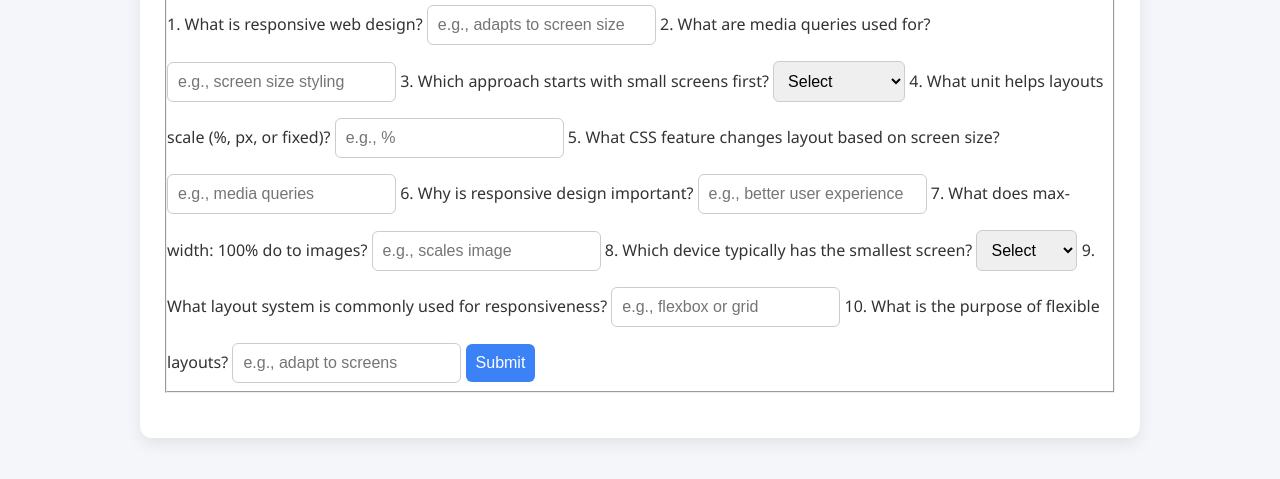
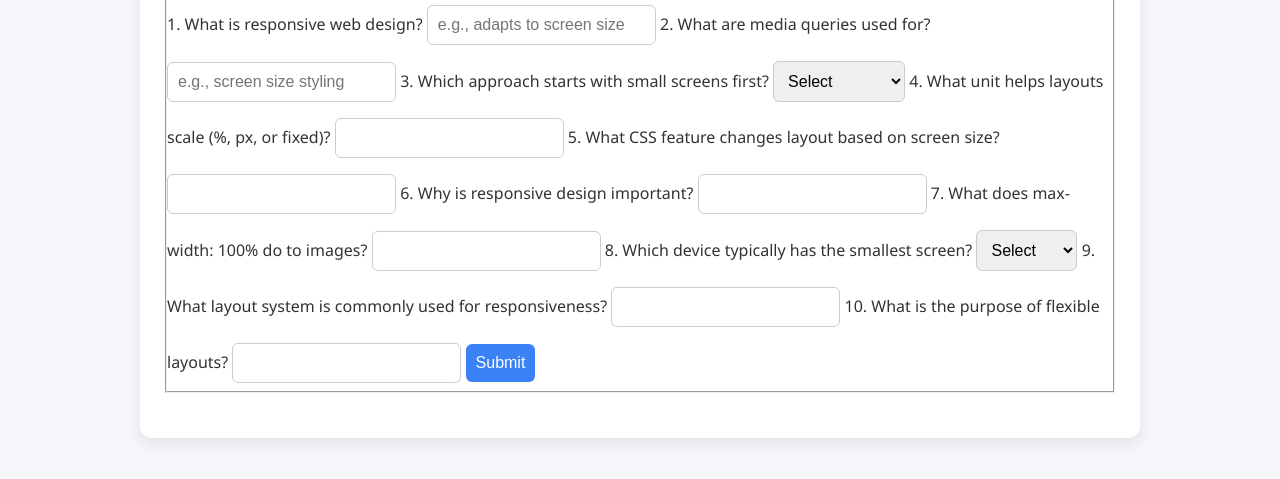
Before and after one commit to DestinyTJones/Project-Milestone-3, a plain HTML site: page quiz.html in a window 1280 px wide. Shown: the part 217-696 px from the top of the page. Drawn offline with Linux system fonts and the light colour scheme.

Commit message:
Remove placeholders from quiz input fields
Removed placeholder text from input fields for questions 4 to 10.

```diff
--- a/quiz.html
+++ b/quiz.html
@@ -66,19 +66,19 @@
 
       <!-- Question 4 -->
       <label for="q4">4. What unit helps layouts scale (%, px, or fixed)?</label>
-      <input type="text" id="q4" placeholder="e.g., %" required>
+      <input type="text" id="q4" required>
 
       <!-- Question 5 -->
       <label for="q5">5. What CSS feature changes layout based on screen size?</label>
-      <input type="text" id="q5" placeholder="e.g., media queries" required>
+      <input type="text" id="q5" required>
 
       <!-- Question 6 -->
       <label for="q6">6. Why is responsive design important?</label>
-      <input type="text" id="q6" placeholder="e.g., better user experience" required>
+      <input type="text" id="q6" required>
 
       <!-- Question 7 -->
       <label for="q7">7. What does max-width: 100% do to images?</label>
-      <input type="text" id="q7" placeholder="e.g., scales image" required>
+      <input type="text" id="q7" required>
 
       <!-- Question 8 (Dropdown) -->
       <label for="q8">8. Which device typically has the smallest screen?</label>
@@ -90,11 +90,11 @@
 
       <!-- Question 9 -->
       <label for="q9">9. What layout system is commonly used for responsiveness?</label>
-      <input type="text" id="q9" placeholder="e.g., flexbox or grid" required>
+      <input type="text" id="q9" required>
 
       <!-- Question 10 -->
       <label for="q10">10. What is the purpose of flexible layouts?</label>
-      <input type="text" id="q10" placeholder="e.g., adapt to screens" required>
+      <input type="text" id="q10" required>
 
       <!-- BUTTONS
            Controlled by JavaScript (no inline onclick) -->
```
